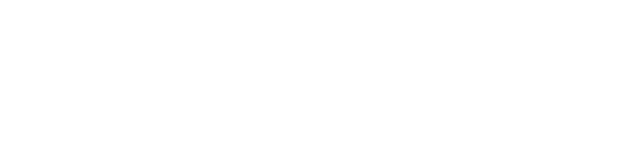
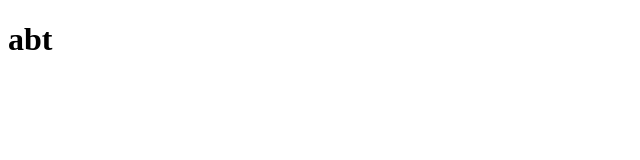
Before and after one commit to bhargava-pothireddy/gitcourse, a plain HTML site: page about.html in a window 1280 px wide. Shown: the full height of the page, 0-640 px from the left. Drawn offline with Linux system fonts and the light colour scheme.

Commit message:
updated abt

```diff
--- a/about.html
+++ b/about.html
@@ -2,10 +2,10 @@
 <html lang="en">
 <head>
     <meta charset="UTF-8">
-    <meta name="viewport" content="width=device-width, initial-scale=1.0">
+    <meta name="viewport" content="width= , initial-scale=1.0">
     <title>Document</title>
 </head>
 <body>
-
+    <H1>abt</H1>
 </body>
 </html>
```
